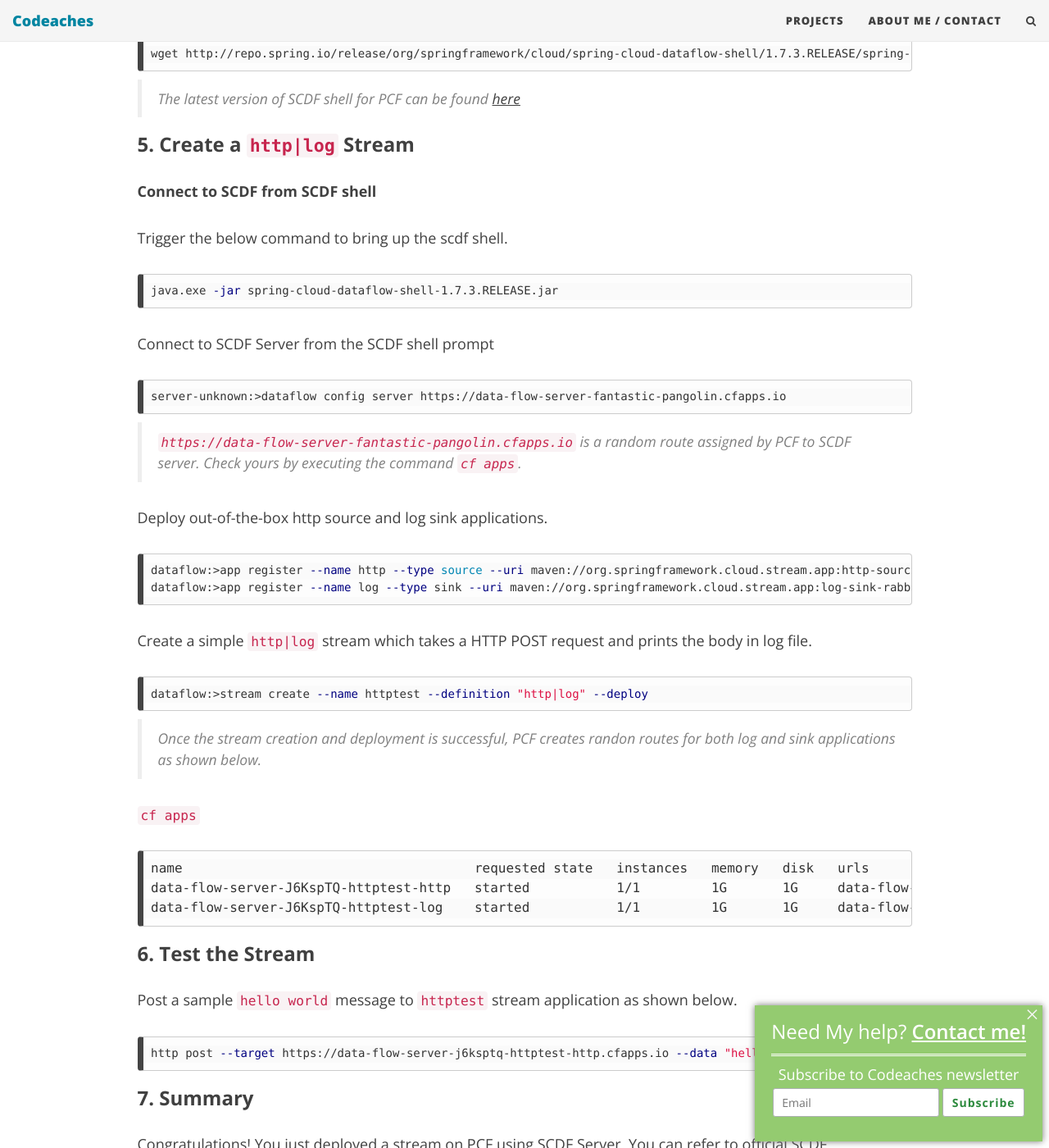
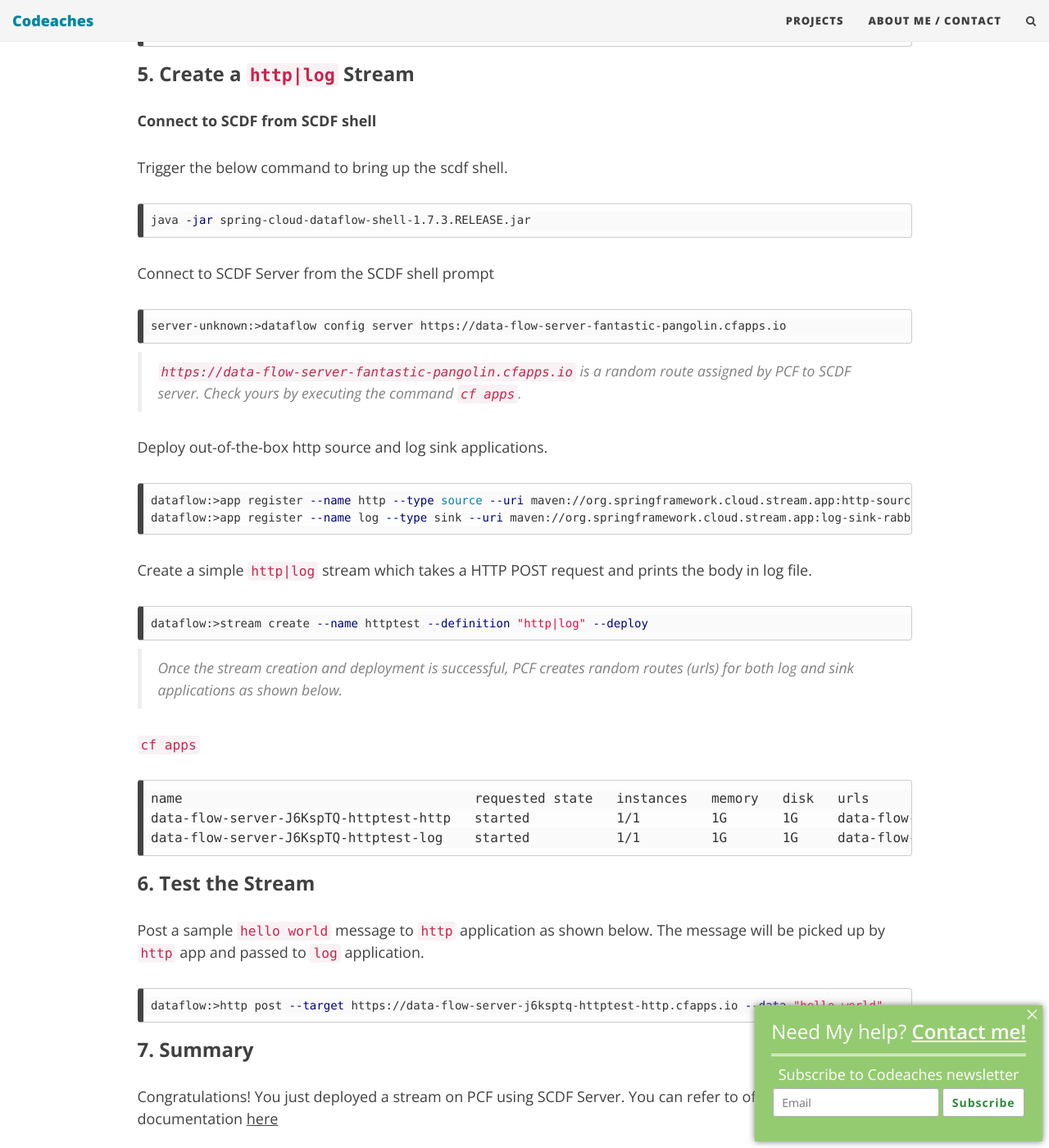
Before and after one commit to codeaches/codeaches.github.io, a Jekyll site: the page built from _posts/2019-01-12-Spring Cloud-Deploy SCDF to PCF and Create A Stream.md, in a window 1280 px wide and 1400 px high, scrolled down 3229 px. Shown: the whole window at 82% size. Built offline with Jekyll 4.4.1, drawn with Linux system fonts in a browser that asks for light colours; nearby versions of some CDN libraries; comment, search, counter and statistics services are not loaded; some of the changed text lies outside the part shown.

Commit message:
no message

````diff
--- a/_posts/2019-01-12-Spring Cloud-Deploy SCDF to PCF and Create A Stream.md
+++ b/_posts/2019-01-12-Spring Cloud-Deploy SCDF to PCF and Create A Stream.md
@@ -140,7 +138,6 @@
 ```sh
 wget http://repo.spring.io/release/org/springframework/cloud/spring-cloud-dataflow-shell/1.7.3.RELEASE/spring-cloud-dataflow-shell-1.7.3.RELEASE.jar
 ```
->The latest version of SCDF shell for PCF can be found [here](http://repo.spring.io/release/org/springframework/cloud/spring-cloud-dataflow-shell/){:target="_blank"}
 
 ### 5. Create a `http|log` Stream {#create_htp_log_stream}
 
@@ -149,7 +146,7 @@
 Trigger the below command to bring up the scdf shell.
 
 ```sh
-java.exe -jar spring-cloud-dataflow-shell-1.7.3.RELEASE.jar
+java -jar spring-cloud-dataflow-shell-1.7.3.RELEASE.jar
 ```
 
 Connect to SCDF Server from the SCDF shell prompt
@@ -173,7 +170,7 @@
 ```sh
 dataflow:>stream create --name httptest --definition "http|log" --deploy
 ```
->Once the stream creation and deployment is successful, PCF creates randon routes for both log and sink applications as shown below.
+>Once the stream creation and deployment is successful, PCF creates random routes (urls) for both log and sink applications as shown below.
 
 `cf apps`
 ```logs
@@ -184,10 +181,10 @@
 
 ### 6. Test the Stream {#test_stream}
 
-Post a sample `hello world` message to `httptest` stream application as shown below.
+Post a sample `hello world` message to `http` application as shown below. The message will be picked up by `http` app and passed to `log` application.
 
 ```sh
-http post --target https://data-flow-server-j6ksptq-httptest-http.cfapps.io --data "hello world"
+dataflow:>http post --target https://data-flow-server-j6ksptq-httptest-http.cfapps.io --data "hello world"
 ```
 
 ### 7. Summary {#summary}
````
Also changed, not shown: other parts of _posts/2019-01-12-Spring Cloud-Deploy SCDF to PCF and Create A Stream.md (+5 -7 lines).
